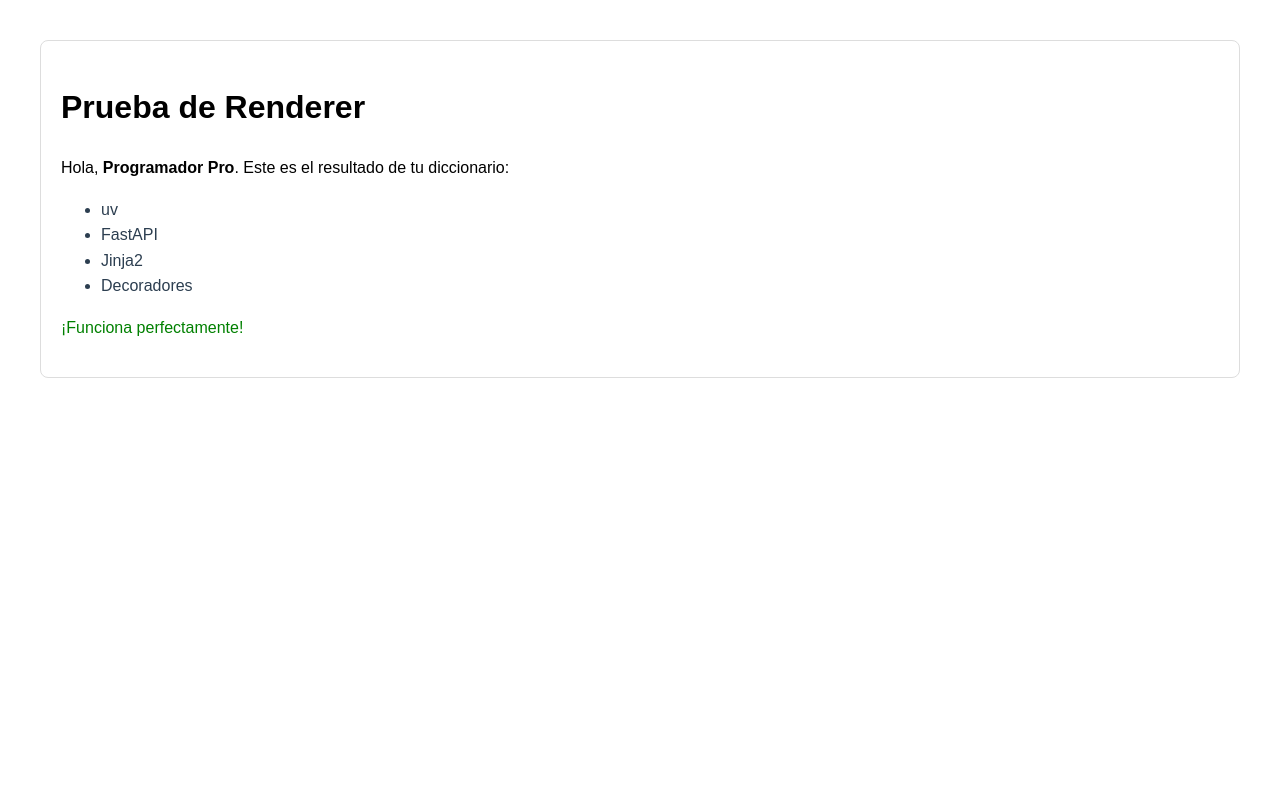
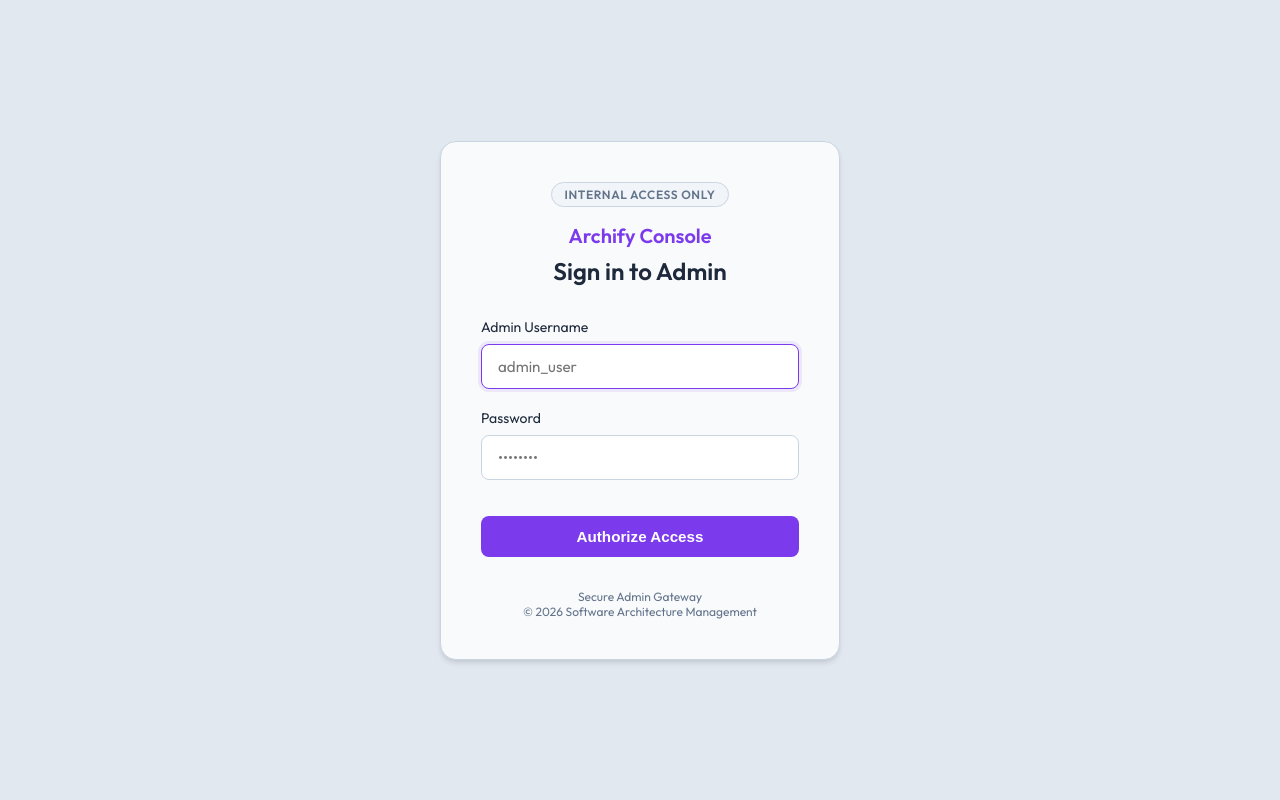
Before and after one commit to cjag99/archify-backend, a FastAPI app: page /test_render in a window 1280 px wide. Run offline with FastAPI, Linux system fonts and the light colour scheme.

Commit message:
add templates for admin login

```diff
--- a/main.py
+++ b/main.py
@@ -1,7 +1,11 @@
 from fastapi import FastAPI, Request
 from fastapi.responses import HTMLResponse
+from fastapi.staticfiles import StaticFiles
 from utils.renderer import render
+
 app = FastAPI()
+
+app.mount("/static", StaticFiles(directory="static"), name="static")
 
 @app.get("/test_render", response_class=HTMLResponse)
 @render("index.html")
--- a/templates/index.html
+++ b/templates/index.html
@@ -1,39 +1,177 @@
-<!doctype html>
+<!DOCTYPE html>
 <html lang="es">
 <head>
-    <meta charset="UTF-8" />
-    <title>{{ titulo }}</title>
+    <meta charset="UTF-8">
+    <meta name="viewport" content="width=device-width, initial-scale=1.0">
+    <title>Admin Portal | Archify</title>
+    <link rel="preconnect" href="https://fonts.googleapis.com">
+    <link rel="preconnect" href="https://fonts.gstatic.com" crossorigin>
+    <link href="https://fonts.googleapis.com/css2?family=Outfit:wght@300;400;600&display=swap" rel="stylesheet">
     <style>
+        :root {
+            --primary: #7c3aed;
+            --primary-hover: #6d28d9;
+            --bg-body: #e2e8f0; /* Muted slate background */
+            --card-bg: #f8fafc;
+            --text-main: #1e293b;
+            --text-muted: #64748b;
+            --input-bg: #ffffff;
+            --input-border: #cbd5e1;
+            --transition: all 0.2s ease-in-out;
+        }
+
+        * {
+            margin: 0;
+            padding: 0;
+            box-sizing: border-box;
+        }
+
         body {
-        font-family: sans-serif;
-        margin: 40px;
-        line-height: 1.6;
+            font-family: 'Outfit', sans-serif;
+            background-color: var(--bg-body);
+            color: var(--text-main);
+            height: 100vh;
+            display: flex;
+            align-items: center;
+            justify-content: center;
+            padding: 1.5rem;
         }
-      .card {
-        border: 1px solid #ddd;
-        padding: 20px;
-        border-radius: 8px;
+
+        .login-card {
+            width: 100%;
+            max-width: 400px;
+            padding: 2.5rem;
+            border-radius: 1rem;
+            background: var(--card-bg);
+            border: 1px solid #cbd5e1;
+            box-shadow: 0 4px 6px -1px rgba(0, 0, 0, 0.1), 0 2px 4px -1px rgba(0, 0, 0, 0.06);
         }
-      ul {
-        color: #2c3e50;
+
+        .login-header {
+            margin-bottom: 2rem;
+            text-align: center;
+        }
+
+        .badge {
+            display: inline-block;
+            padding: 0.25rem 0.75rem;
+            background: #f1f5f9;
+            color: var(--text-muted);
+            font-size: 0.75rem;
+            font-weight: 600;
+            text-transform: uppercase;
+            letter-spacing: 0.05em;
+            border-radius: 9999px;
+            margin-bottom: 1rem;
+            border: 1px solid var(--input-border);
+        }
+
+        .logo {
+            font-size: 1.25rem;
+            font-weight: 600;
+            color: var(--primary);
+            display: block;
+            margin-bottom: 0.5rem;
+        }
+
+        .login-header h2 {
+            font-size: 1.5rem;
+            font-weight: 600;
+            color: var(--text-main);
+        }
+
+        .form-group {
+            margin-bottom: 1.25rem;
+        }
+
+        .form-group label {
+            display: block;
+            font-size: 0.875rem;
+            font-weight: 500;
+            margin-bottom: 0.5rem;
+            color: var(--text-main);
+        }
+
+        .input-wrapper input {
+            width: 100%;
+            padding: 0.75rem 1rem;
+            background: var(--input-bg);
+            border: 1px solid var(--input-border);
+            border-radius: 0.5rem;
+            color: var(--text-main);
+            font-family: inherit;
+            font-size: 0.95rem;
+            transition: var(--transition);
+            outline: none;
+        }
+
+        .input-wrapper input:focus {
+            border-color: var(--primary);
+            box-shadow: 0 0 0 3px rgba(124, 58, 237, 0.1);
+        }
+
+        .login-button {
+            width: 100%;
+            padding: 0.75rem;
+            background: var(--primary);
+            color: white;
+            border: none;
+            border-radius: 0.5rem;
+            font-size: 0.95rem;
+            font-weight: 600;
+            cursor: pointer;
+            transition: var(--transition);
+            margin-top: 1rem;
+        }
+
+        .login-button:hover {
+            background: var(--primary-hover);
+        }
+
+        .footer-note {
+            margin-top: 2rem;
+            text-align: center;
+            font-size: 0.75rem;
+            color: var(--text-muted);
+        }
+
+        @media (max-width: 480px) {
+            .login-card {
+                padding: 1.5rem;
+            }
         }
     </style>
 </head>
 <body>
-    <div class="card">
-      <h1>{{ titulo }}</h1>
-      <p>
-        Hola, <strong>{{ usuario }}</strong>. Este es el resultado de tu
-        diccionario:
-      </p>
+    <main class="login-card">
+        <div class="login-header">
+            <span class="badge">Internal Access Only</span>
+            <span class="logo">Archify Console</span>
+            <h2>Sign in to Admin</h2>
+        </div>
 
-      <ul>
-        {% for item in items %}
-        <li>{{ item }}</li>
-        {% endfor %}
-      </ul>
+        <form action="/login" method="POST">
+            <div class="form-group">
+                <label for="username">Admin Username</label>
+                <div class="input-wrapper">
+                    <input type="text" id="username" name="username" placeholder="admin_user" required autofocus>
+                </div>
+            </div>
 
-      <p style="color: green">{{ status }}</p>
+            <div class="form-group">
+                <label for="password">Password</label>
+                <div class="input-wrapper">
+                    <input type="password" id="password" name="password" placeholder="••••••••" required>
                 </div>
+            </div>
+
+            <button type="submit" class="login-button">Authorize Access</button>
+        </form>
+
+        <div class="footer-note">
+            Secure Admin Gateway<br>
+            &copy; 2026 Software Architecture Management
+        </div>
+    </main>
 </body>
 </html>
```
Also changed, not shown: static/img/login_bg.png (added). Lines whose indentation alone changed are shown as unchanged.
